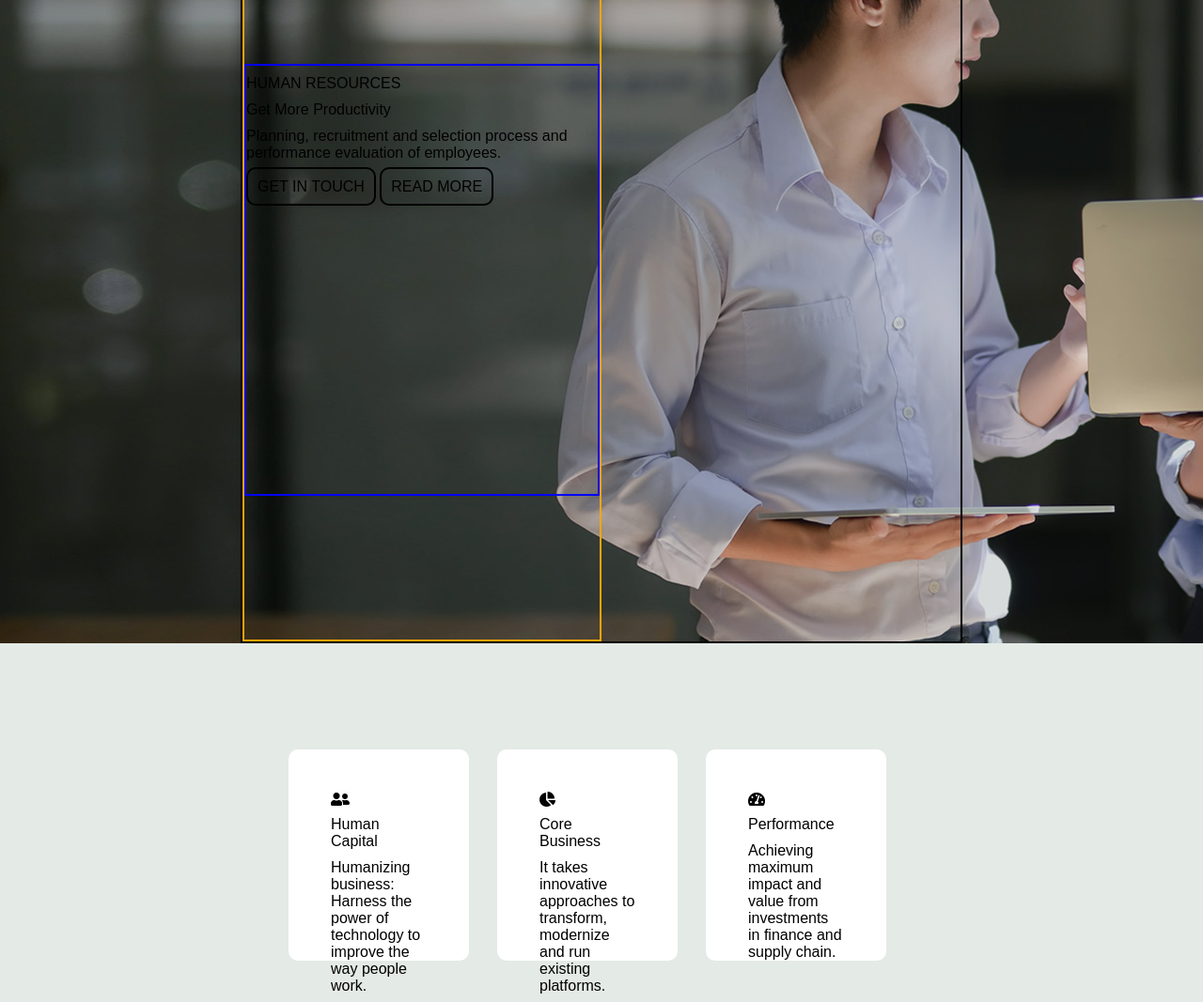
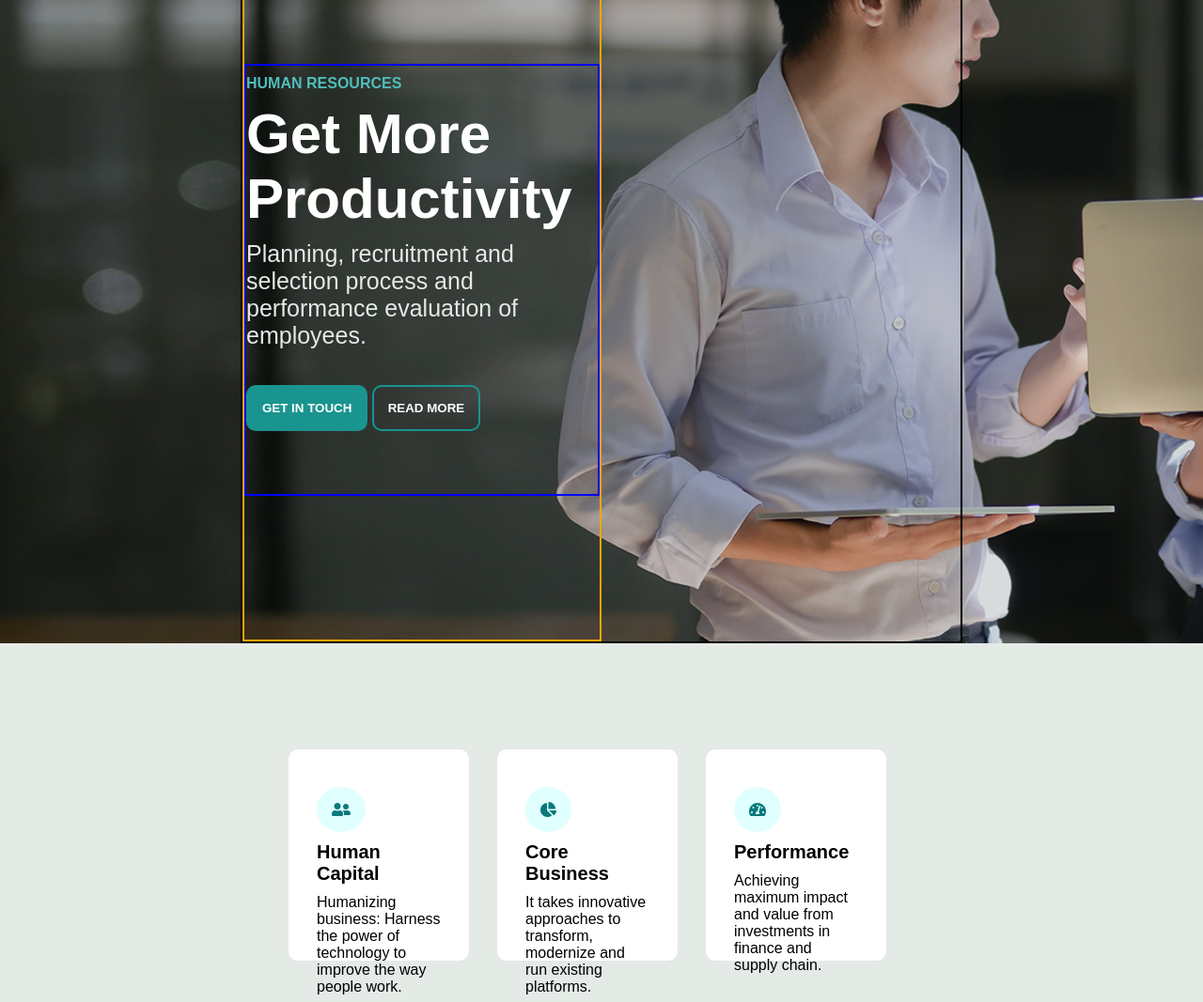
Before and after one commit to matthewort/proj-html-vuejs, a plain HTML site: page index.html in a window 1280 px wide. Shown: the part 240-1307 px from the top of the page at 94% size. Drawn offline with nearby package versions, Linux system fonts and the light colour scheme.

Commit message:
Sistemazione dettagli

```diff
--- a/css/style.css
+++ b/css/style.css
@@ -16,6 +16,7 @@ body {
   height: 65px;
   display: flex;
   justify-content: center;
+  background-color: #24343c;
 }
 
 #navbar {
@@ -41,6 +42,7 @@ body {
   display: flex;
   justify-content: flex-start;
   align-items: center;
+  color: #e4eae6;
 }
 
 .navright {
@@ -51,6 +53,7 @@ body {
   display: flex;
   justify-content: space-around;
   align-items: center;
+  color: #e4eae6;
 }
 /* FINE navbar sopra */
 
@@ -85,6 +88,7 @@ body {
   display: flex;
   justify-content: center;
   align-items: center;
+  color: white;
 }
 /* sottonavbar destra */
 .bottomnavright {
@@ -95,6 +99,8 @@ body {
   display: flex;
   justify-content: space-around;
   align-items: center;
+  color: white;
+  font-weight: bold;
 }
 /* blocco sotto */
 .bottomnavbarblock {
@@ -106,10 +112,26 @@ body {
   align-items: center;
 }
 
-.bottomnavbarblock span {
-  padding: 10px;
-  border: 2px solid black;
+#buttontouch {
+  padding: 15px;
+  background-color: #1a948f;
+  border: 2px solid #1a948f;
   border-radius: 10px;
+  margin-top: 20px;
+  cursor: pointer;
+  color: white;
+  font-weight: bold;
+}
+
+#buttonread{
+  padding: 15px;
+  background-color: transparent;
+  border: 2px solid #1a948f;
+  border-radius: 10px;
+  margin-top: 20px;
+  cursor: pointer;
+  color: white;
+  font-weight: bold;
 }
 
 .subbottomnavbarblock {
@@ -121,6 +143,21 @@ body {
   margin-top: 10px;
 }
 
+#hr {
+  font-weight: bold;
+  color: #51bdbc;
+}
+
+#productivity {
+  font-size: 60px;
+  font-weight: bold;
+  color: white;
+}
+
+#planning {
+  font-size: 25px;
+  color: #e4eae6;
+}
 
 /* Human Capital Core Business Performance */
 .containerhcp {
@@ -131,6 +168,10 @@ body {
   align-items: center;
 }
 
+.containerhcp p {
+  margin-top: 10px;
+}
+
 #humancapital {
   height: 50%;
   width: 15%;
@@ -138,11 +179,36 @@ body {
   background-color: white;
   margin-right: 30px;
   align-items: center;
-  padding: 40px 40px;
+  padding: 30px 30px;
 }
 
-#humancapital p {
-  padding: 5px;
+#hcpicon1 {
+  background-color: #E0FFFF;
+  border-radius: 50%;
+  border: 1px solid #E0FFFF;
+  padding: 15px;
+  color: #097a7c;
+}
+
+#hcptitle {
+  font-size: 20px;
+  font-weight: bold;
+}
+
+#hcpicon2 {
+  background-color: #E0FFFF;
+  border-radius: 50%;
+  border: 1px solid #E0FFFF;
+  padding: 15px;
+  color: #097a7c;
+}
+
+#hcpicon3 {
+  background-color: #E0FFFF;
+  border-radius: 50%;
+  border: 1px solid #E0FFFF;
+  padding: 15px;
+  color: #097a7c;
 }
 
 #corebusiness {
@@ -152,11 +218,7 @@ body {
   background-color: white;
   margin-right: 30px;
   align-items: center;
-  padding: 40px 40px;
-}
-
-#corebusiness p {
-  padding: 5px;
+  padding: 30px 30px;
 }
 
 #performance {
@@ -166,11 +228,7 @@ body {
   background-color: white;
   margin-right: 30px;
   align-items: center;
-  padding: 40px 40px;
-}
-
-#performance p {
-  padding: 5px;
+  padding: 30px 30px;
 }
 /* FINE Human Capital Core Business Performance */
 
@@ -202,6 +260,11 @@ body {
 .containercompanyleft-blockup p {
   margin-top: 10px;
   display: flex;
+}
+
+#companytitle {
+  font-size: 12px;
+  font-weight: bold;
 }
 
 .containercompanyleft-blockdown {
--- a/index.html
+++ b/index.html
@@ -16,7 +16,7 @@
             <!-- navbar sinistra -->
             <div class="navleft">
             <ul>
-              <li><i :class="icons[0].clock"></i>{{hours}}</li>
+              <li><i :class="icons[0].clock"></i> {{hours}}</li>
             </ul>
             </div>
             <!-- navbar destra -->
@@ -55,12 +55,12 @@
             <!-- blocco sotto -->
             <div class="bottomnavbarblock">
               <div class="subbottomnavbarblock">
-                <p>HUMAN RESOURCES</p>
-                <p>Get More Productivity</p>
-                <p>Planning, recruitment and selection process and performance evaluation of employees.</p>
+                <p id="hr">HUMAN RESOURCES</p>
+                <p id="productivity">Get More Productivity</p>
+                <p id="planning">Planning, recruitment and selection process and performance evaluation of employees.</p>
                 <br>
-                <span>GET IN TOUCH</span>
-                <span>READ MORE</span>
+                <button id="buttontouch">GET IN TOUCH</button>
+                <button id="buttonread">READ MORE</button>
               </div>
             </div>
           </div>
@@ -74,18 +74,18 @@
         <!-- Human Capital Core Business Performance -->
         <div class="containerhcp">
           <div id="humancapital">
-              <p id=hcpicon class="fas fa-user-friends"></p>
-              <p>Human Capital</p>
+              <p id="hcpicon1" class="fas fa-user-friends"></p>
+              <p id="hcptitle">Human Capital</p>
               <p>Humanizing business: Harness the power of technology to improve the way people work.</p>
           </div>
           <div id="corebusiness">
-              <p class="fas fa-chart-pie"></p>
-              <p>Core Business</p>
+              <p id="hcpicon2" class="fas fa-chart-pie"></p>
+              <p id="hcptitle">Core Business</p>
               <p>It takes innovative approaches to transform, modernize and run existing platforms.</p>
           </div>
           <div id="performance">
-              <p class="fas fa-tachometer-alt"></p>
-              <p>Performance</p>
+              <p id="hcpicon3" class="fas fa-tachometer-alt"></p>
+              <p id="hcptitle">Performance</p>
               <p>Achieving maximum impact and value from investments in finance and supply chain.</p>
           </div>
         </div>
@@ -95,7 +95,7 @@
         <div class="containercompany">
           <div class="containercompanyleft">
             <div class="containercompanyleft-blockup">
-              <p>ABOUT THE NETWORK</p>
+              <p id="companytitle">ABOUT THE NETWORK</p>
               <p>The Company</p>
               <p>Lorem ipsum dolor sit amet, consectetur adipisicing elit, sed do eiusmod tempor incididunt ut labore et dolore magna aliqua.</p>
             </div>
```
